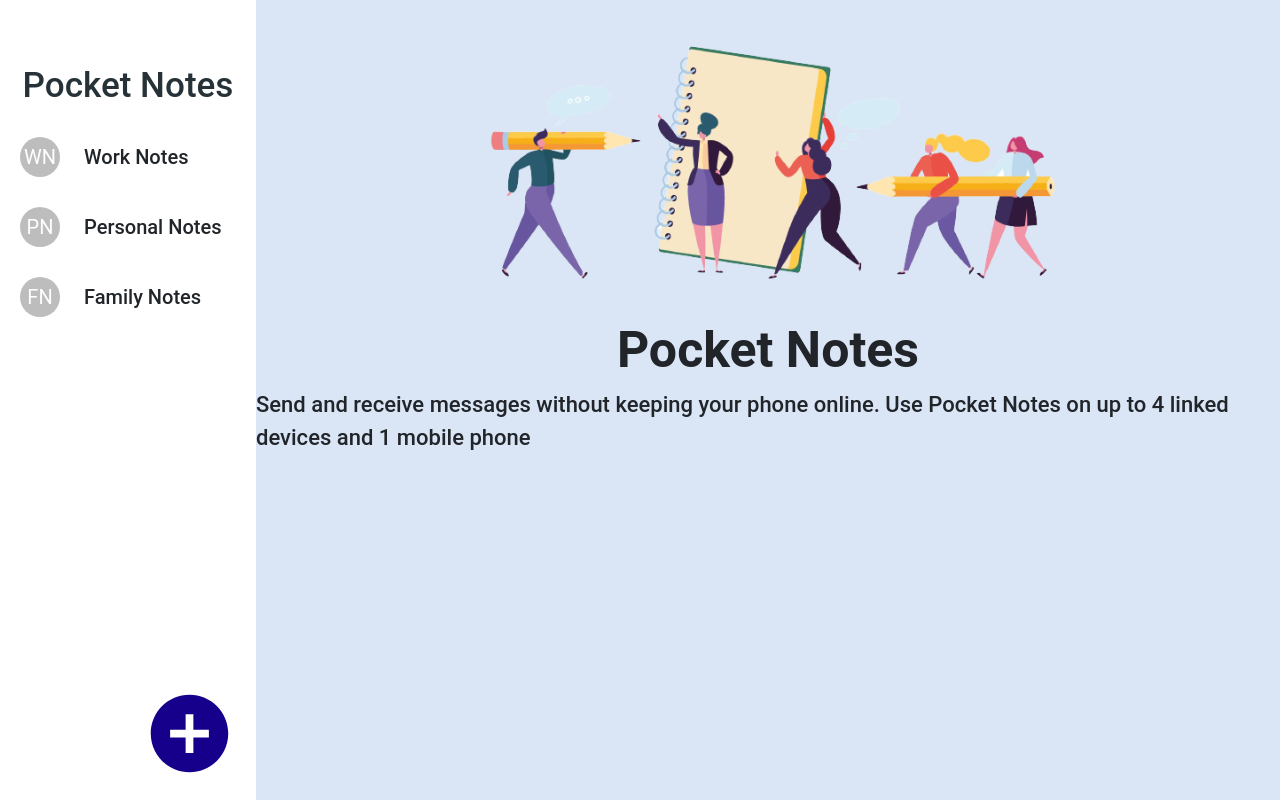
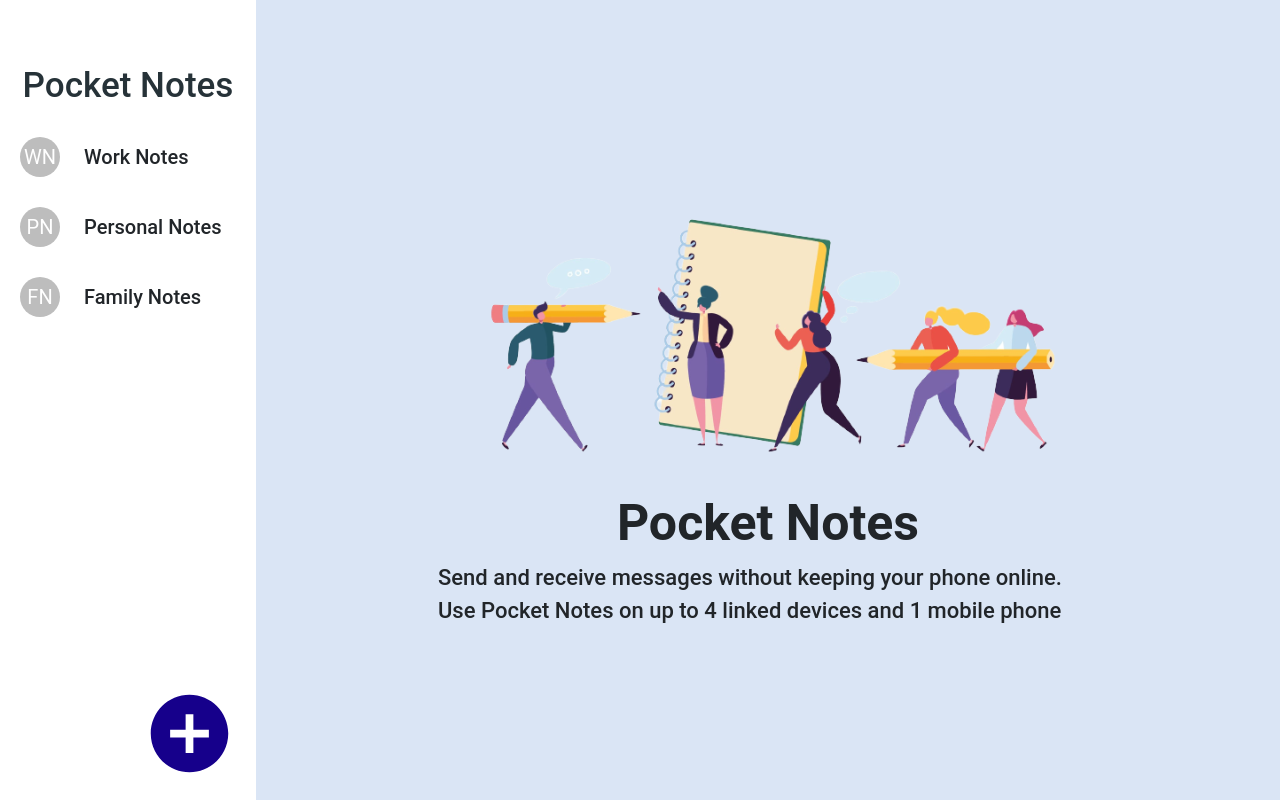
Before and after one commit to honeyharshita24/PocketNotes, a React (Create React App) app: page / in a window 1280 px wide. Built offline with nearby package versions, Linux system fonts and the light colour scheme.

Commit message:
updated imageText molecule

```diff
--- a/src/components/molecules/imageText/imageText.jsx
+++ b/src/components/molecules/imageText/imageText.jsx
@@ -6,12 +6,12 @@ class ImageText extends Component {
     state = {  }
     render() {
             return (
-                <div style={{ display: 'flex', flexDirection: 'column', alignItems: 'center'}}>
+                <div style={{ display: 'flex', flexDirection: 'column', alignItems: 'center' ,justifyContent: 'center', minHeight: '100vh'}}>
                     <div style ={{display: 'flex', justifyContent : 'center' , alignItems : 'center'}}>
                         <HomePageImage/>
                     </div>
                     <Typography1 styles ={{fontSize :'50px' , fontWeight :700 }}>Pocket Notes</Typography1>
-                    <Typography1 styles ={{fontSize :'22px' , fontWeight :500 }}>Send and receive messages without keeping your phone online.{"\n"}
+                    <Typography1 styles ={{fontSize :'22px' , fontWeight :500 , maxWidth : '660px'}}>Send and receive messages without keeping your phone online.
                     Use Pocket Notes on up to 4 linked devices and 1 mobile phone</Typography1>
                 </div>
             );
```
